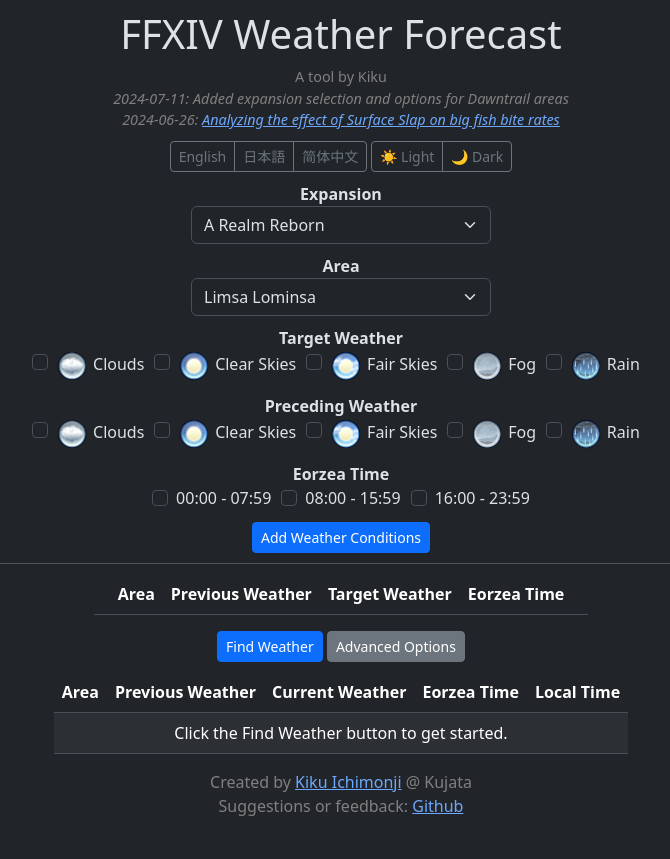
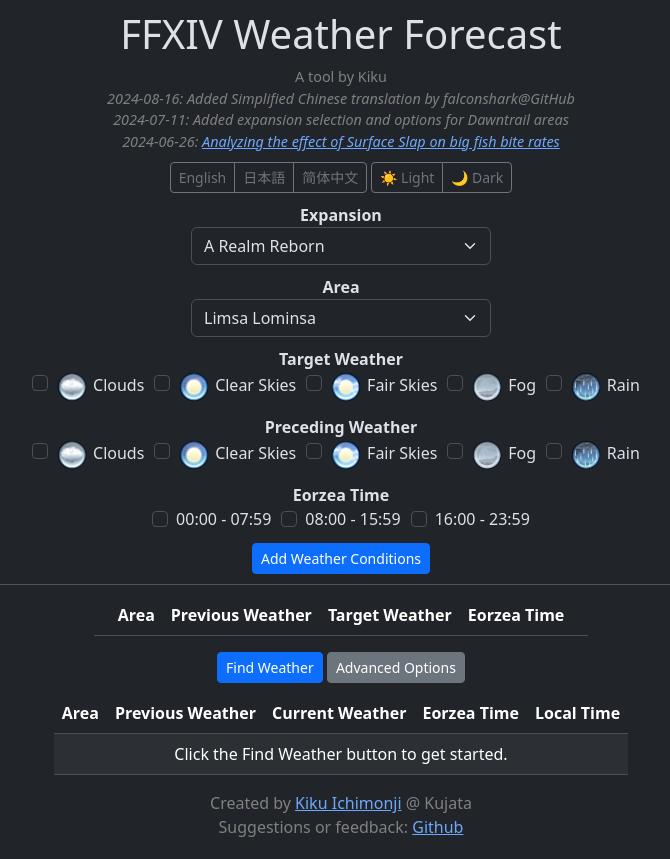
Before and after one commit to Kikuflare/FFXIV-Weather-Forecast, a plain HTML site: page index.html in a window 1280 px wide. Shown: the whole page, without its empty margins (299-969 px from the left). Before the commit the page ends 838 px from the top, so only its background shows below. Drawn offline with nearby package versions, Linux system fonts and the light colour scheme.

Commit message:
Update README.md

```diff
--- a/index.html
+++ b/index.html
@@ -100,6 +100,12 @@
     <div class="container text-center">
       <div class="center-text faded-text default-cursor font-size-small">
         A tool by Kiku
+      </div>
+      <div class="center-text faded-text default-cursor font-size-small">
+        <em
+          >2024-08-16: Added Simplified Chinese translation by
+          falconshark@GitHub</em
+        >
       </div>
       <div class="center-text faded-text default-cursor font-size-small">
         <em
```
Also changed, not shown: 1 other file.
